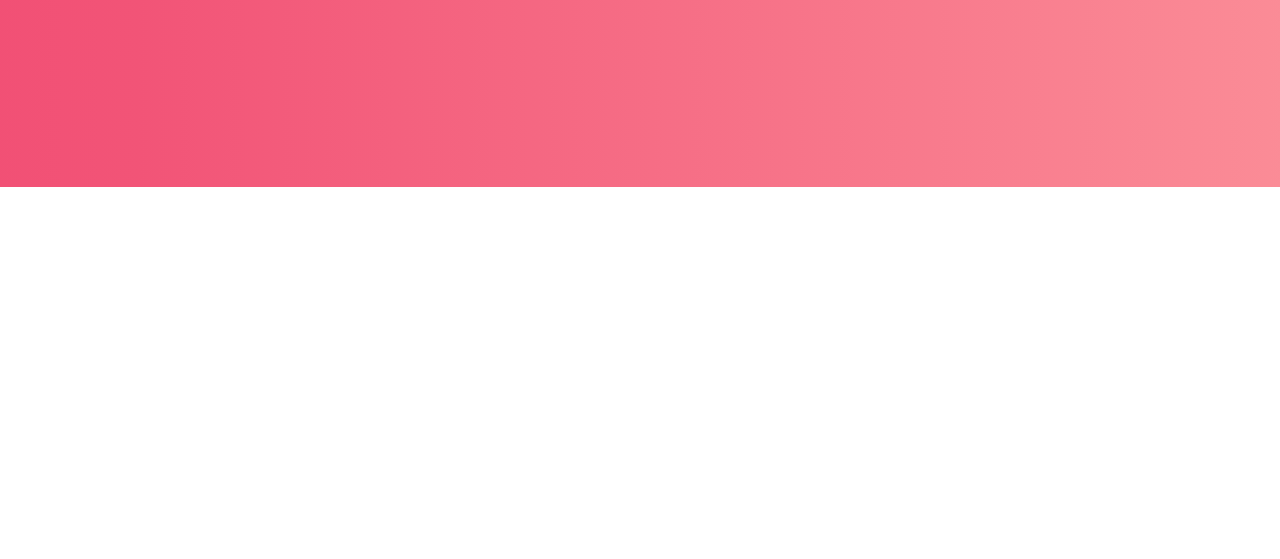
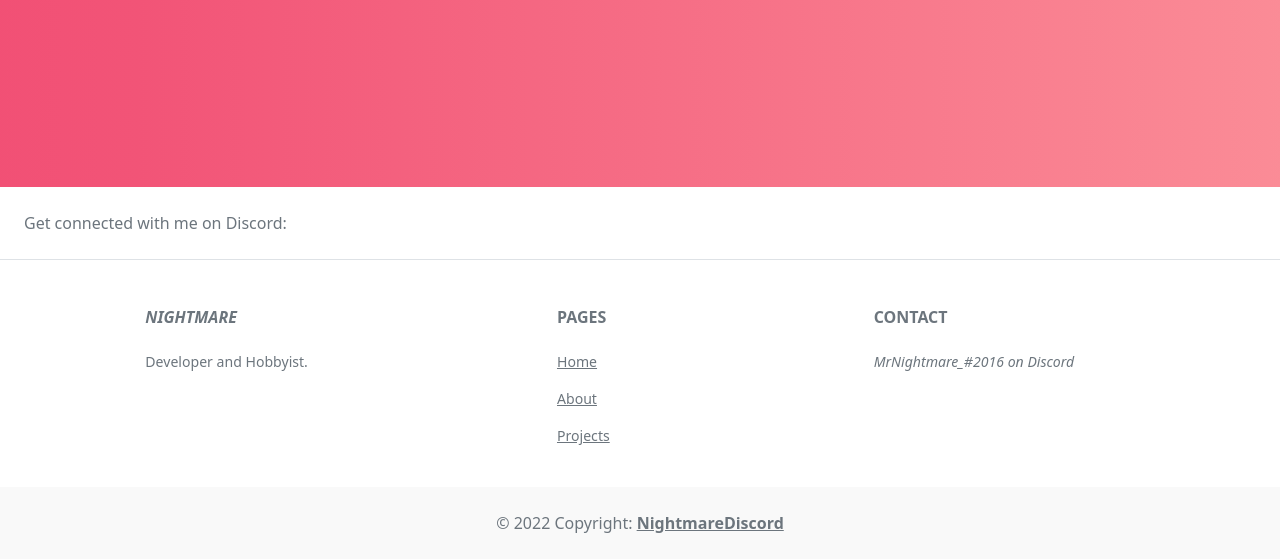
Before and after one commit to NightmareDiscord/portfolio.github.io, a plain HTML site: page index.html in a window 1280 px wide. Shown: the part 2213-2772 px from the top of the page. Before the commit the page ends 2400 px from the top, so only its background shows below. Drawn offline with nearby package versions, Linux system fonts and the light colour scheme.

Commit message:
Add files via upload

```diff
--- a/index.html
+++ b/index.html
@@ -90,6 +90,97 @@
         </body>
     </main>
 
+    <!-- Footer -->
+    <footer class="text-center text-lg-start bg-white text-muted prevent-select">
+      <!-- Section: Social media -->
+      <section class="d-flex justify-content-center justify-content-lg-between p-4 border-bottom">
+        <!-- Left -->
+        <div class="me-5 d-none d-lg-block">
+          <span>Get connected with me on Discord:</span>
+        </div>
+        <!-- Left -->
+
+        <!-- Right -->
+        <div>
+          <a href="" class="me-4 link-secondary">
+            <i class="fab fa-facebook-f"></i>
+          </a>
+          <a href="" class="me-4 link-secondary">
+            <i class="fab fa-twitter"></i>
+          </a>
+          <a href="" class="me-4 link-secondary">
+            <i class="fab fa-google"></i>
+          </a>
+          <a href="" class="me-4 link-secondary">
+            <i class="fab fa-instagram"></i>
+          </a>
+          <a href="" class="me-4 link-secondary">
+            <i class="fab fa-linkedin"></i>
+          </a>
+          <a href="" class="me-4 link-secondary">
+            <i class="fab fa-github"></i>
+          </a>
+        </div>
+        <!-- Right -->
+      </section>
+      <!-- Section: Social media -->
+
+      <!-- Section: Links  -->
+      <section class="">
+        <div class="container text-center text-md-start mt-5">
+          <!-- Grid row -->
+          <div class="row mt-3">
+            <!-- Grid column -->
+            <div class="col-md-3 col-lg-4 col-xl-3 mx-auto mb-4">
+              <!-- Content -->
+              <h6 class="text-uppercase fw-bold mb-4">
+                <i class="fas fa-gem me-3 text-secondary">Nightmare</i>
+              </h6>
+              <p>
+                Developer and Hobbyist.
+              </p>
+            </div>
+            <!-- Grid column -->
+
+            <!-- Grid column -->
+            <div class="col-md-2 col-lg-2 col-xl-2 mx-auto mb-4">
+              <!-- Links -->
+              <h6 class="text-uppercase fw-bold mb-4">
+                Pages
+              </h6>
+              <p>
+                <a href="#top" class="text-reset" draggable="false">Home</a>
+              </p>
+              <p>
+                <a href="#about" class="text-reset" draggable="false">About</a>
+              </p>
+              <p>
+                <a href="#projects" class="text-reset" draggable="false">Projects</a>
+              </p>
+            </div>
+            <!-- Grid column -->
+
+            <!-- Grid column -->
+            <div class="col-md-4 col-lg-3 col-xl-3 mx-auto mb-md-0 mb-4">
+              <!-- Links -->
+              <h6 class="text-uppercase fw-bold mb-4">Contact</h6>
+              <p><i class="fas fa-home me-3 text-secondary">MrNightmare_#2016 on Discord</i></p>
+            </div>
+            <!-- Grid column -->
+          </div>
+          <!-- Grid row -->
+        </div>
+      </section>
+      <!-- Section: Links  -->
+
+      <!-- Copyright -->
+      <div class="text-center p-4" style="background-color: rgba(0, 0, 0, 0.025);">
+        © 2022 Copyright:
+        <a class="text-reset fw-bold">NightmareDiscord</a>
+      </div>
+      <!-- Copyright -->
+    </footer>
+
     <!-- Bootstrap JS -->
     <script src="https://cdn.jsdelivr.net/npm/bootstrap@5.0.2/dist/js/bootstrap.bundle.min.js" integrity="sha384-MrcW6ZMFYlzcLA8Nl+NtUVF0sA7MsXsP1UyJoMp4YLEuNSfAP+JcXn/tWtIaxVXM" crossorigin="anonymous"></script>
 
```
